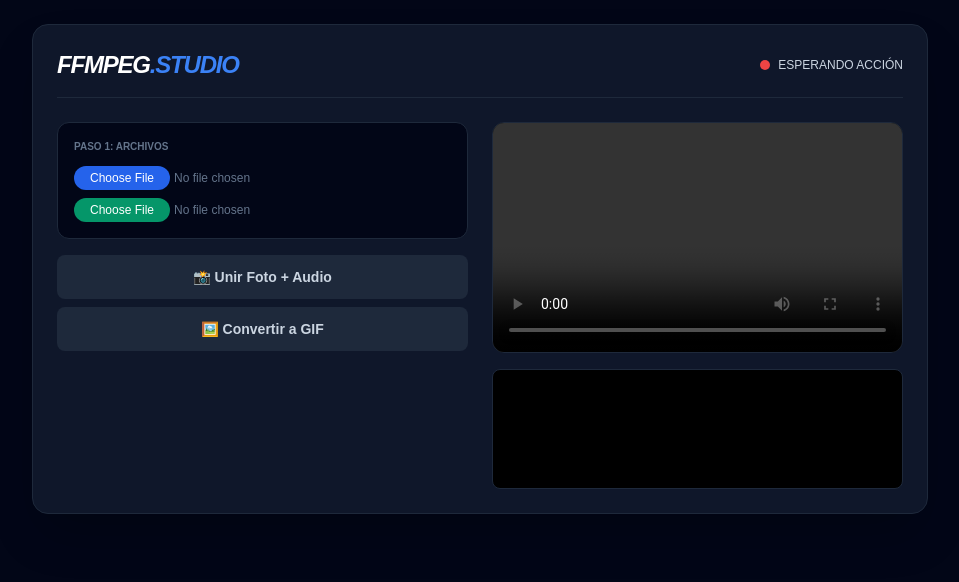
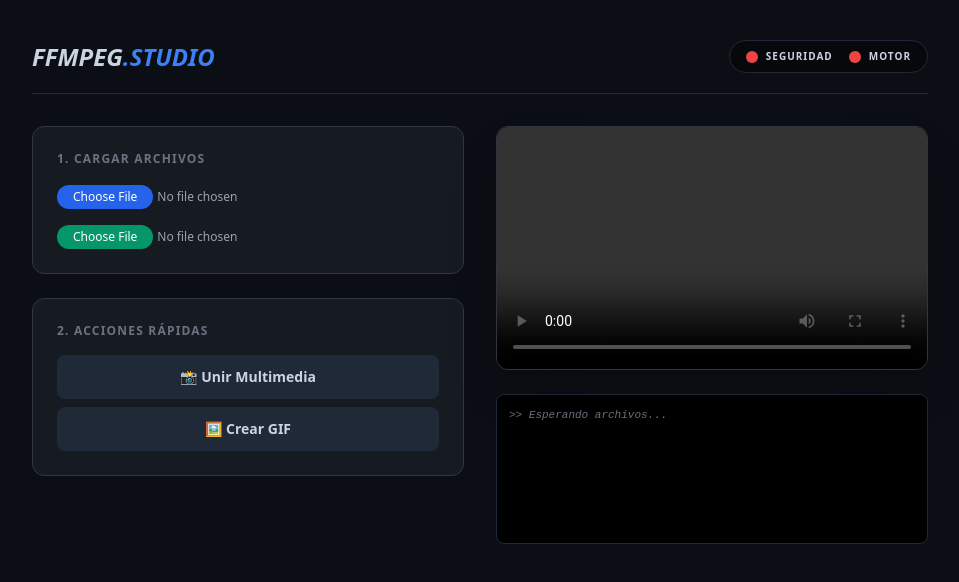
Before and after one commit to jpm70/StudioWebFFmpeg, a plain HTML site: page index.html in a window 1280 px wide. Shown: the whole page, without its empty margins (160-1119 px from the left). Drawn offline with nearby package versions, Linux system fonts and the light colour scheme.

Commit message:
Update index.html

```diff
--- a/index.html
+++ b/index.html
@@ -2,10 +2,11 @@
 <html lang="es">
 <head>
     <meta charset="UTF-8">
-    <title>FFMPEG STUDIO - FIX</title>
+    <title>FFmpeg Studio - Master Fix</title>
     <script>
         if (!window.crossOriginIsolated) {
-            const sw = `
+            console.log("Detectado entorno no seguro. Instalando Service Worker...");
+            const swCode = `
                 self.addEventListener("install", () => self.skipWaiting());
                 self.addEventListener("activate", (e) => e.waitUntil(self.clients.claim()));
                 self.addEventListener("fetch", (e) => {
@@ -16,54 +17,74 @@
                         h.set("Cross-Origin-Embedder-Policy", "require-corp");
                         h.set("Cross-Origin-Opener-Policy", "same-origin");
                         return new Response(r.body, { status: r.status, statusText: r.statusText, headers: h });
-                    }).catch(err => fetch(e.request)));
+                    }));
                 });`;
-            const b = new Blob([sw], { type: "text/javascript" });
-            navigator.serviceWorker.register(URL.createObjectURL(b)).then(() => {
-                console.log("Service Worker registrado. Recargando...");
+            const blob = new Blob([swCode], { type: "text/javascript" });
+            navigator.serviceWorker.register(URL.createObjectURL(blob)).then(() => {
                 setTimeout(() => location.reload(), 1000);
             });
         }
     </script>
     <script src="https://cdn.tailwindcss.com"></script>
     <style>
-        body { background: #020617; font-family: sans-serif; }
-        .log-box { background: #000; border: 1px solid #1e293b; color: #10b981; font-family: monospace; font-size: 10px; height: 120px; overflow-y: auto; }
-        .status-dot { height: 10px; width: 10px; border-radius: 50%; display: inline-block; }
+        body { background: #0b0e14; color: #cbd5e1; font-family: system-ui, sans-serif; }
+        .glass { background: #161b22; border: 1px solid #30363d; border-radius: 12px; }
+        #console { background: #000; color: #00ff00; font-family: monospace; font-size: 11px; height: 150px; overflow-y: auto; }
+        .indicator { width: 12px; height: 12px; border-radius: 50%; display: inline-block; }
     </style>
 </head>
-<body class="text-slate-300 p-6">
-    <div class="max-w-4xl mx-auto bg-slate-900 border border-slate-800 rounded-2xl shadow-2xl p-6">
-        <div class="flex justify-between items-center mb-6 border-b border-slate-800 pb-4">
-            <h1 class="text-2xl font-black text-white italic tracking-tighter">FFMPEG<span class="text-blue-500">.STUDIO</span></h1>
-            <div class="text-xs flex items-center gap-2">
-                <span id="dot" class="status-dot bg-red-500"></span>
-                <span id="status-text">ESPERANDO ACCIÓN</span>
+<body class="p-4 md:p-10">
+
+    <div class="max-w-4xl mx-auto">
+        <header class="flex justify-between items-center mb-8 border-b border-gray-800 pb-5">
+            <h1 class="text-2xl font-black italic">FFMPEG<span class="text-blue-500">.STUDIO</span></h1>
+            <div class="flex items-center gap-4 bg-black/40 px-4 py-2 rounded-full border border-gray-800">
+                <div class="flex items-center gap-2">
+                    <span id="secure-dot" class="indicator bg-red-500"></span>
+                    <span class="text-[10px] font-bold uppercase tracking-widest">Seguridad</span>
+                </div>
+                <div class="flex items-center gap-2">
+                    <span id="core-dot" class="indicator bg-red-500"></span>
+                    <span class="text-[10px] font-bold uppercase tracking-widest">Motor</span>
+                </div>
             </div>
-        </div>
+        </header>
 
-        <div class="grid grid-cols-1 md:grid-cols-2 gap-6">
-            <div class="space-y-4">
-                <div class="bg-slate-950 p-4 rounded-xl border border-slate-800">
-                    <p class="text-[10px] font-bold text-slate-500 uppercase mb-3">Paso 1: Archivos</p>
-                    <input type="file" id="f-main" class="block w-full text-xs text-slate-500 file:bg-blue-600 file:text-white file:border-0 file:rounded-full file:px-4 file:py-1 mb-2">
-                    <input type="file" id="f-audio" class="block w-full text-xs text-slate-500 file:bg-emerald-600 file:text-white file:border-0 file:rounded-full file:px-4 file:py-1">
+        <div class="grid grid-cols-1 md:grid-cols-2 gap-8">
+            <div class="space-y-6">
+                <div class="glass p-6">
+                    <h2 class="text-xs font-bold text-gray-500 uppercase mb-4 tracking-widest">1. Cargar Archivos</h2>
+                    <div class="space-y-4">
+                        <input type="file" id="main-file" class="w-full text-xs text-gray-400 file:bg-blue-600 file:text-white file:border-0 file:rounded-full file:px-4 file:py-1 cursor-pointer">
+                        <input type="file" id="audio-file" class="w-full text-xs text-gray-400 file:bg-emerald-600 file:text-white file:border-0 file:rounded-full file:px-4 file:py-1 cursor-pointer">
+                    </div>
                 </div>
-                <div class="grid grid-cols-1 gap-2">
-                    <button onclick="run('merge')" class="bg-slate-800 hover:bg-blue-600 py-3 rounded-lg font-bold text-sm transition">📸 Unir Foto + Audio</button>
-                    <button onclick="run('gif')" class="bg-slate-800 hover:bg-teal-600 py-3 rounded-lg font-bold text-sm transition">🖼️ Convertir a GIF</button>
+
+                <div class="glass p-6">
+                    <h2 class="text-xs font-bold text-gray-500 uppercase mb-4 tracking-widest">2. Acciones Rápidas</h2>
+                    <div class="grid grid-cols-1 gap-2">
+                        <button onclick="run('merge')" class="bg-gray-800 hover:bg-blue-600 p-3 rounded-lg font-bold text-sm transition">📸 Unir Multimedia</button>
+                        <button onclick="run('gif')" class="bg-gray-800 hover:bg-teal-600 p-3 rounded-lg font-bold text-sm transition">🖼️ Crear GIF</button>
+                    </div>
                 </div>
             </div>
 
-            <div class="space-y-4">
-                <div class="bg-black rounded-xl overflow-hidden aspect-video border border-slate-800 relative">
-                    <video id="v-out" controls class="w-full h-full"></video>
-                    <div id="loader" class="absolute inset-0 bg-black/60 flex items-center justify-center hidden">
-                        <div class="animate-spin rounded-full h-8 w-8 border-t-2 border-blue-500"></div>
+            <div class="space-y-6">
+                <div class="glass overflow-hidden shadow-2xl relative">
+                    <video id="player" controls class="w-full bg-black aspect-video"></video>
+                    <div id="loader" class="absolute inset-0 bg-black/80 flex items-center justify-center hidden">
+                        <div class="flex flex-col items-center gap-3">
+                            <div class="w-10 h-10 border-4 border-blue-500 border-t-transparent rounded-full animate-spin"></div>
+                            <span class="text-xs font-black animate-pulse">PROCESANDO...</span>
+                        </div>
                     </div>
                 </div>
-                <div id="log" class="log-box p-3 rounded-lg"></div>
-                <a id="btn-dl" class="hidden w-full block text-center bg-white text-black py-2 rounded-lg font-bold text-xs">DESCARGAR RESULTADO</a>
+
+                <div id="console" class="p-3 rounded-lg border border-gray-800">
+                    <div class="text-gray-500 italic">>> Esperando archivos...</div>
+                </div>
+
+                <a id="download" class="hidden w-full text-center bg-white text-black py-3 rounded-lg font-black uppercase text-xs tracking-widest hover:bg-blue-400 transition">Descargar Resultado</a>
             </div>
         </div>
     </div>
@@ -73,62 +94,74 @@
         import { fetchFile } from 'https://unpkg.com/@ffmpeg/util@0.12.1/dist/esm/index.js';
 
         const ffmpeg = new FFmpeg();
-        const log = (m) => {
-            const e = document.createElement('div');
-            e.innerText = `> ${m}`;
-            const box = document.getElementById('log');
-            box.appendChild(e);
-            box.scrollTop = box.scrollHeight;
-        };
+        const con = document.getElementById('console');
+        const loader = document.getElementById('loader');
+
+        // Actualizar diagnóstico de seguridad
+        if (window.crossOriginIsolated) {
+            document.getElementById('secure-dot').className = "indicator bg-green-500 shadow-[0_0_10px_#10b981]";
+        }
+
+        function log(msg) {
+            const line = document.createElement('div');
+            line.className = "border-b border-gray-900 pb-1 mb-1";
+            line.innerHTML = `<span class="text-gray-600">[${new Date().toLocaleTimeString()}]</span> ${msg}`;
+            con.appendChild(line);
+            con.scrollTop = con.scrollHeight;
+        }
 
         async function run(mode) {
-            const file = document.getElementById('f-main').files[0];
-            if (!file) return alert("Selecciona un archivo");
+            const main = document.getElementById('main-file').files[0];
+            if (!main) return alert("Selecciona un archivo principal");
 
-            document.getElementById('loader').classList.remove('hidden');
-            document.getElementById('dot').classList.replace('bg-red-500', 'bg-yellow-500');
-            document.getElementById('status-text').innerText = "PROCESANDO...";
+            loader.classList.remove('hidden');
 
             try {
                 if (!ffmpeg.loaded) {
-                    log("Cargando núcleo...");
+                    log("Iniciando motor FFmpeg...");
                     await ffmpeg.load({
                         coreURL: 'https://unpkg.com/@ffmpeg/core@0.12.6/dist/esm/ffmpeg-core.js',
-                        wasmURL: 'https://unpkg.com/@ffmpeg/core@0.12.6/dist/esm/ffmpeg-core.wasm'
                     });
+                    document.getElementById('core-dot').className = "indicator bg-green-500 shadow-[0_0_10px_#10b981]";
                 }
 
                 ffmpeg.on('log', ({ message }) => log(message));
-                await ffmpeg.writeFile('input', await fetchFile(file));
 
-                let args = [];
+                log("Subiendo archivos al sistema...");
+                await ffmpeg.writeFile('in_file', await fetchFile(main));
+
+                let cmd = [];
                 let out = 'out.mp4';
+                let type = 'video/mp4';
 
                 if (mode === 'merge') {
-                    const aud = document.getElementById('f-audio').files[0];
-                    if (!aud) throw new Error("Falta audio");
-                    await ffmpeg.writeFile('audio', await fetchFile(aud));
-                    args = ['-loop', '1', '-i', 'input', '-i', 'audio', '-c:v', 'libx264', '-shortest', out];
-                } else {
-                    out = 'out.gif';
-                    args = ['-i', 'input', '-vf', 'fps=10,scale=480:-1', out];
+                    const audio = document.getElementById('audio-file').files[0];
+                    if (!audio) throw new Error("Falta archivo de audio.");
+                    await ffmpeg.writeFile('aud_file', await fetchFile(audio));
+                    cmd = ['-loop', '1', '-i', 'in_file', '-i', 'aud_file', '-c:v', 'libx264', '-tune', 'stillimage', '-c:a', 'aac', '-b:a', '192k', '-pix_fmt', 'yuv420p', '-shortest', out];
+                } else if (mode === 'gif') {
+                    out = 'out.gif'; type = 'image/gif';
+                    cmd = ['-i', 'in_file', '-vf', 'fps=10,scale=480:-1:flags=lanczos', out];
                 }
 
-                await ffmpeg.exec(args);
+                log("<b>Ejecutando proceso...</b>");
+                await ffmpeg.exec(cmd);
+
                 const data = await ffmpeg.readFile(out);
-                const url = URL.createObjectURL(new Blob([data.buffer], { type: mode === 'gif' ? 'image/gif' : 'video/mp4' }));
+                const url = URL.createObjectURL(new Blob([data.buffer], { type }));
 
-                document.getElementById('v-out').src = url;
-                document.getElementById('btn-dl').href = url;
-                document.getElementById('btn-dl').download = out;
-                document.getElementById('btn-dl').classList.remove('hidden');
-                document.getElementById('dot').classList.replace('bg-yellow-500', 'bg-green-500');
-                document.getElementById('status-text').innerText = "LISTO";
-            } catch (e) {
-                log("ERROR: " + e.message);
-                document.getElementById('dot').classList.replace('bg-yellow-500', 'bg-red-500');
+                document.getElementById('player').src = url;
+                const dl = document.getElementById('download');
+                dl.href = url;
+                dl.download = out;
+                dl.classList.remove('hidden');
+                log("<span class='text-blue-400 font-bold'>¡ÉXITO! Ya puedes descargar el archivo.</span>");
+
+            } catch (err) {
+                log(`<span class="text-red-500">Error: ${err.message}</span>`);
+                console.error(err);
             } finally {
-                document.getElementById('loader').classList.add('hidden');
+                loader.classList.add('hidden');
             }
         }
         window.run = run;
```
